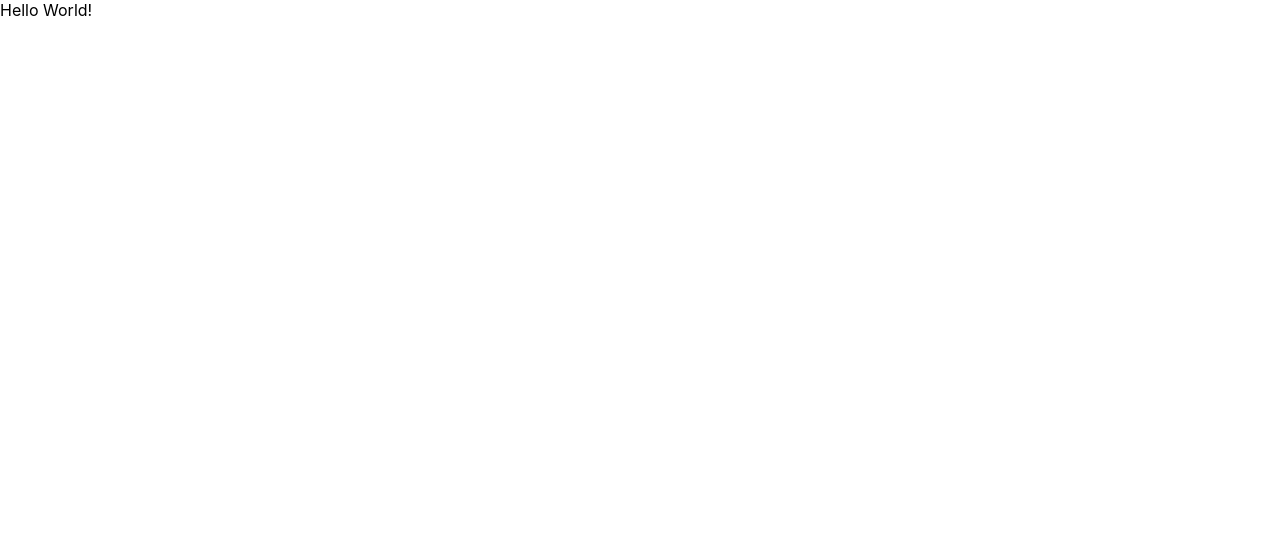
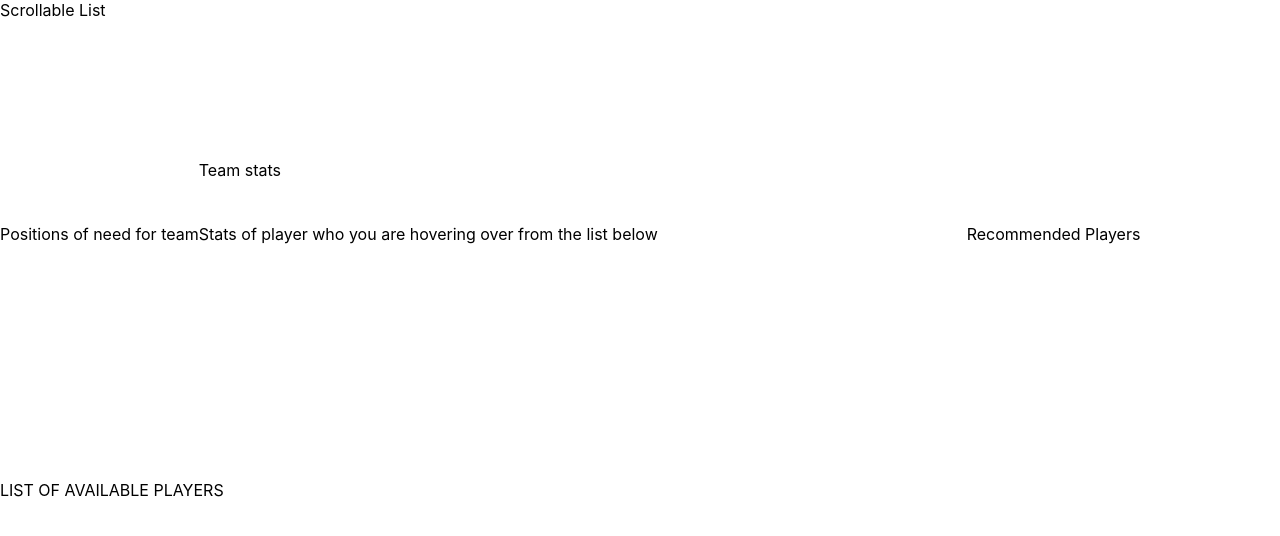
Before and after one commit to ryhiltabrand/NFL_Draft_Predictor, a React (Create React App) app in the folder frontend/: page / in a window 1280 px wide. Shown: the top 536 px of the page. Built offline with nearby package versions, Linux system fonts and the light colour scheme.

Commit message:
Setting up structure

```diff
--- /dev/null
+++ b/frontend/src/components/LandingPage/LandingPage.css
@@ -0,0 +1,39 @@
+.landing-page {
+    width: 100%;
+    height: 100%;
+    position: absolute;
+}
+
+.side-by-side {
+    display: inline-block;
+}
+
+.team-picks-menu {
+    height: 20%;
+}
+
+.middle {
+    height: 40%;
+}
+
+.list-of-players {
+    height: 40%;
+}
+
+.stats {
+    height: 40%;
+    width: 60%;
+}
+
+.stats-row {
+    width: 100%;
+    height: 50%;
+}
+
+.positions-needed {
+    height: 100%;
+}
+
+.recommended-players {
+    height: 100%;
+}
--- a/frontend/src/components/LandingPage/LandingPage.js
+++ b/frontend/src/components/LandingPage/LandingPage.js
@@ -1,6 +1,37 @@
+import ListOfPlayers from "../ListOfPlayers/ListOfPlayers";
+import PlayerStats from "../PlayerStats/PlayerStats";
+import PositionsNeeded from "../PositionsNeeded/PositionsNeeded";
+import RecommendedPlayers from "../RecommendedPlayers/RecommendedPlayers";
+import TeamPicksMenu from "../TeamPicksMenu/TeamPicksMenu";
+import TeamStats from "../TeamStats/TeamStats";
+import "./LandingPage.css";
+
 function LandingPage() {
     return (
-        <div>Hello World!</div>
+        <div className="landing-page">
+            <div className="team-picks-menu">
+                <TeamPicksMenu/>
+            </div>
+            <div className="middle">
+                <div className="positions-needed side-by-side">
+                    <PositionsNeeded/>
+                </div>
+                <div className="stats side-by-side">
+                    <div className="stats-row">
+                        <TeamStats/>
+                    </div>
+                    <div className="stats-row">
+                        <PlayerStats />
+                    </div>
+                </div>
+                <div className="recommended-players side-by-side">
+                    <RecommendedPlayers />
+                </div>
+            </div>
+            <div className="list-of-players">
+                <ListOfPlayers />
+            </div>
+        </div>
     );
 }
 
--- /dev/null
+++ b/frontend/src/components/ListOfPlayers/ListOfPlayers.js
@@ -0,0 +1,7 @@
+function ListOfPlayers() {
+    return (
+        <div>LIST OF AVAILABLE PLAYERS</div>
+    );
+}
+
+export default ListOfPlayers;
--- /dev/null
+++ b/frontend/src/components/PlayerStats/PlayerStats.js
@@ -0,0 +1,7 @@
+function PlayerStats() {
+    return (
+        <div>Stats of player who you are hovering over from the list below</div>
+    );
+}
+
+export default PlayerStats;
--- /dev/null
+++ b/frontend/src/components/PositionsNeeded/PositionsNeeded.js
@@ -0,0 +1,7 @@
+function PositionsNeeded() {
+    return (
+        <div>Positions of need for team</div>
+    );
+}
+
+export default PositionsNeeded;
--- /dev/null
+++ b/frontend/src/components/RecommendedPlayers/RecommendedPlayers.js
@@ -0,0 +1,7 @@
+function RecommendedPlayers() {
+    return (
+        <div>Recommended Players</div>
+    );
+}
+
+export default RecommendedPlayers;
--- /dev/null
+++ b/frontend/src/components/TeamPicksMenu/TeamPicksMenu.js
@@ -0,0 +1,7 @@
+function TeamPicksMenu() {
+    return (
+        <div>Scrollable List</div>
+    );
+}
+
+export default TeamPicksMenu;
--- /dev/null
+++ b/frontend/src/components/TeamStats/TeamStats.js
@@ -0,0 +1,7 @@
+function TeamStats() {
+    return (
+        <div>Team stats</div>
+    );
+}
+
+export default TeamStats;
```
